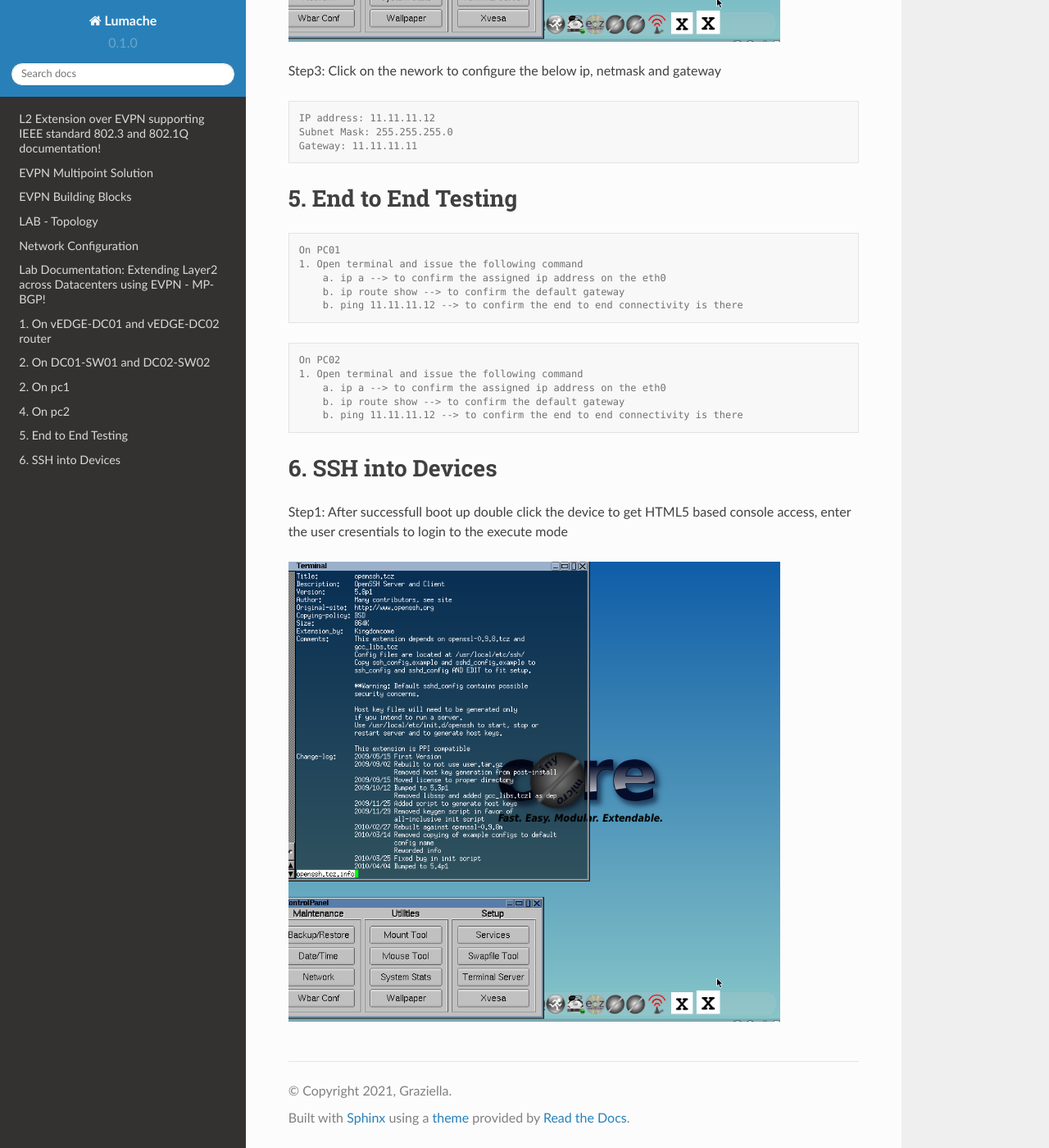
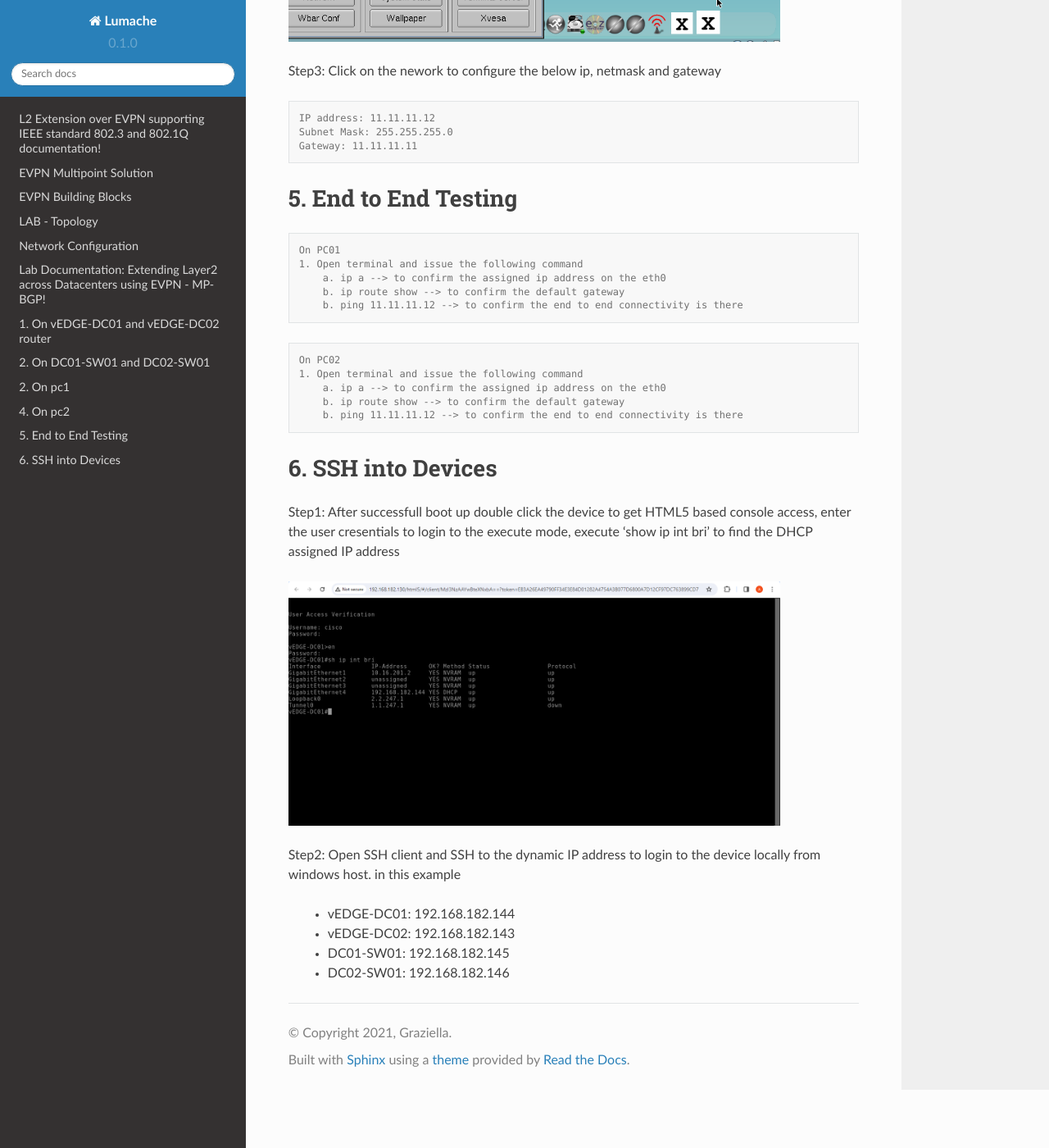
Before and after one commit to arunkumaruniqpro/Datacenter_interconect_EVPN, a Sphinx documentation site: the page built from docs/source/index.rst, in a window 1280 px wide and 1400 px high, scrolled down 25198 px. Shown: the whole window at 82% size. Built offline with Sphinx 7.4.7 and the Read the Docs theme 2.0.0, drawn with Linux system fonts in a browser that asks for light colours; some of the changed text lies outside the part shown.

Commit message:
Update index.rst

```diff
--- a/docs/source/index.rst
+++ b/docs/source/index.rst
@@ -151,7 +151,7 @@
 
 11. Double click on the network components such as Routers, Switches and PC's to open HTML5 based terminal.
 
-12. User credentials to access the vEDGE-DC01, vEDGE-DC02, leaf-DC01-SWW01 and leaf-DC02-SW02
+12. User credentials to access the vEDGE-DC01, vEDGE-DC02, leaf-DC01-SWW01 and leaf-DC02-SW01
 
 .. code-block:: console
 
@@ -181,7 +181,7 @@
 
       1. Enable Cisco Network Advantage and DNA Advantage license on vEDGE's and management ip address
           hostname_switch1: vEDGE-DC01-SW01
-          hostname_switch1: vEDGE-DC02-SW02
+          hostname_switch1: vEDGE-DC02-SW01
           conf t
             license boot level network-advantage addon dna-advantage
             hostname <host_name>
@@ -1129,12 +1129,12 @@
 
 
 
-2. On DC01-SW01 and DC02-SW02
+2. On DC01-SW01 and DC02-SW01
 =============================
 
 .. code-block:: console
-          hostname_Switch1: leaf-DC01-SW01
-          hostname_Switch2: leaf-DC02-SW02
+          hostname_Switch1: DC01-SW01
+          hostname_Switch2: DC02-SW01
 
         1. Global Configuration
           conf t
@@ -1401,8 +1401,15 @@
 6. SSH into Devices
 ===================
 
-Step1: After successfull boot up double click the device to get HTML5 based console access, enter the user cresentials to login to the execute mode
+Step1: After successfull boot up double click the device to get HTML5 based console access, enter the user cresentials to login to the execute mode, execute 'show ip int bri' to find the DHCP assigned IP address
 
-.. image:: network_conf.png
+.. image:: Screen6.png
   :width: 600
   :alt: Alternative text
+
+Step2: Open SSH client and SSH to the dynamic IP address to login to the device locally from windows host.
+in this example
+   * vEDGE-DC01: 192.168.182.144
+   * vEDGE-DC02: 192.168.182.143
+   * DC01-SW01: 192.168.182.145
+   * DC02-SW01: 192.168.182.146
```
